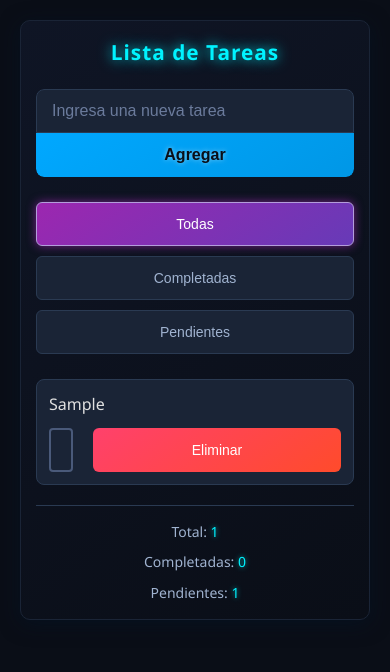
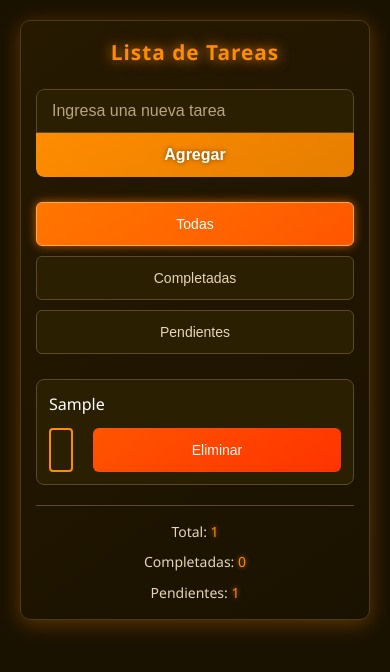
Before and after one commit to 202marko/todolist, a plain HTML site: page index.html in a window 390 px wide. Both pictures are taken after typing "Sample" into the empty fields and a click on the button "Agregar". Drawn offline with Linux system fonts and the light colour scheme.

Commit message:
Fix: cambiar color principal a naranja (v1.0.1)

```diff
--- a/style.css
+++ b/style.css
@@ -2,37 +2,37 @@
     box-sizing: border-box;
     margin: 0;
     padding: 0;
-    -webkit-tap-highlight-color: transparent; /* Eliminar highlight al tocar en iOS */
+    -webkit-tap-highlight-color: transparent;
 }
 
 :root {
-    --vh: 1vh; /* Variable para altura en móviles */
+    --vh: 1vh;
 }
 
 body {
     font-family: 'Segoe UI', Tahoma, Geneva, Verdana, sans-serif;
     line-height: 1.6;
-    color: #e0e0e0;
-    background-color: #0a0e17;
+    color: #ffffff; /* Blanco para el texto principal */
+    background-color: #1a1200; /* Fondo más oscuro para contraste con naranja */
     padding: 20px;
-    min-height: calc(var(--vh, 1vh) * 100); /* Altura dinámica para móviles */
+    min-height: calc(var(--vh, 1vh) * 100);
 }
 
 .container {
     max-width: 600px;
     margin: 0 auto;
-    background: linear-gradient(145deg, #0f1525, #0a0e17);
+    background: linear-gradient(145deg, #261900, #1a1200);
     padding: 30px;
     border-radius: 15px;
-    box-shadow: 0 4px 20px rgba(0, 20, 40, 0.5);
-    border: 1px solid #1a2436;
+    box-shadow: 0 4px 20px rgba(255, 140, 0, 0.3); /* Sombra naranja */
+    border: 1px solid #4a3c1a;
 }
 
 h1 {
     text-align: center;
     margin-bottom: 25px;
-    color: #00f3ff;
-    text-shadow: 0 0 10px rgba(0, 243, 255, 0.7);
+    color: #ff8c00; /* Naranja oscuro */
+    text-shadow: 0 0 10px rgba(255, 140, 0, 0.7);
     font-weight: 600;
     letter-spacing: 1px;
 }
@@ -42,44 +42,44 @@ h1 {
     margin-bottom: 25px;
     border-radius: 8px;
     overflow: hidden;
-    box-shadow: 0 0 15px rgba(0, 180, 255, 0.3);
+    box-shadow: 0 0 15px rgba(255, 165, 0, 0.4); /* Naranja */
 }
 
 #taskInput {
     flex: 1;
     padding: 12px 15px;
-    background-color: #1a2436;
-    color: #e0e0e0;
-    border: 1px solid #2a3a52;
+    background-color: #2a1f00;
+    color: #ffffff; /* Blanco */
+    border: 1px solid #5a4a2a;
     font-size: 16px;
     outline: none;
     transition: all 0.3s;
 }
 
 #taskInput:focus {
-    border-color: #00a8ff;
-    box-shadow: 0 0 10px rgba(0, 168, 255, 0.5);
+    border-color: #ff8c00; /* Naranja */
+    box-shadow: 0 0 10px rgba(255, 140, 0, 0.6);
 }
 
 #taskInput::placeholder {
-    color: #6b7b9c;
+    color: #b8a67c;
 }
 
 #addButton {
     padding: 12px 20px;
-    background: linear-gradient(145deg, #00a8ff, #0097e6);
-    color: #0a0e17;
+    background: linear-gradient(145deg, #ff8c00, #e67e00); /* Naranja */
+    color: #ffffff; /* Blanco */
     border: none;
     font-weight: bold;
     cursor: pointer;
     font-size: 16px;
     transition: all 0.3s;
-    text-shadow: 0 0 5px rgba(255, 255, 255, 0.5);
+    text-shadow: 0 0 5px rgba(0, 0, 0, 0.5);
 }
 
 #addButton:hover {
-    background: linear-gradient(145deg, #00f3ff, #00a8ff);
-    box-shadow: 0 0 15px rgba(0, 243, 255, 0.7);
+    background: linear-gradient(145deg, #ffa500, #ff8c00); /* Naranjas más claros */
+    box-shadow: 0 0 15px rgba(255, 165, 0, 0.7);
 }
 
 .filter-section {
@@ -91,9 +91,9 @@ h1 {
 
 .filter-btn {
     padding: 10px 18px;
-    background-color: #1a2436;
-    color: #a0b3d0;
-    border: 1px solid #2a3a52;
+    background-color: #2a1f00;
+    color: #e6d5b8;
+    border: 1px solid #5a4a2a;
     border-radius: 6px;
     cursor: pointer;
     transition: all 0.3s;
@@ -101,21 +101,21 @@ h1 {
 }
 
 .filter-btn:hover {
-    background-color: #23304a;
-    color: #c0d0f0;
-    border-color: #3a4a6a;
+    background-color: #3a2c00;
+    color: #fff0d6;
+    border-color: #7a5a2a;
 }
 
 .filter-btn.active {
-    background: linear-gradient(145deg, #9c27b0, #673ab7);
+    background: linear-gradient(145deg, #ff7700, #ff5500); /* Naranja intenso */
     color: #ffffff;
-    border-color: #b39ddb;
-    box-shadow: 0 0 10px rgba(156, 39, 176, 0.7);
+    border-color: #ffaa55;
+    box-shadow: 0 0 10px rgba(255, 119, 0, 0.7);
 }
 
 #taskList {
     list-style-type: none;
-    -webkit-overflow-scrolling: touch; /* Scroll suave en iOS */
+    -webkit-overflow-scrolling: touch;
 }
 
 .task-item {
@@ -123,42 +123,43 @@ h1 {
     align-items: center;
     padding: 15px;
     margin-bottom: 10px;
-    background-color: #1a2436;
-    border: 1px solid #2a3a52;
+    background-color: #2a1f00;
+    border: 1px solid #5a4a2a;
     border-radius: 8px;
     transition: all 0.3s;
 }
 
 .task-item:hover {
-    background-color: #23304a;
-    border-color: #3a4a6a;
+    background-color: #3a2c00;
+    border-color: #ff8c00; /* Naranja */
     transform: translateY(-2px);
-    box-shadow: 0 5px 15px rgba(0, 0, 0, 0.3);
+    box-shadow: 0 5px 15px rgba(255, 140, 0, 0.4);
 }
 
 .task-item.completed {
-    background-color: #15202b;
-    border-color: #1e3a5a;
+    background-color: #664400; /* Naranja oscuro */
+    border-color: #ff8c00;
 }
 
 .task-item.completed .task-name {
     text-decoration: line-through;
-    color: #6b7b9c;
+    color: #b8a67c;
 }
 
 .task-name {
     flex: 1;
     margin-left: 12px;
     font-size: 16px;
+    color: #ffffff; /* Blanco */
 }
 
-/* Estilo personalizado para el checkbox */
+/* Checkbox personalizado */
 .task-item input[type="checkbox"] {
     appearance: none;
     -webkit-appearance: none;
     width: 20px;
     height: 20px;
-    border: 2px solid #4a5a7a;
+    border: 2px solid #ff8c00; /* Naranja */
     border-radius: 4px;
     outline: none;
     cursor: pointer;
@@ -167,15 +168,15 @@ h1 {
 }
 
 .task-item input[type="checkbox"]:checked {
-    background-color: #00f3ff;
-    border-color: #00f3ff;
-    box-shadow: 0 0 10px rgba(0, 243, 255, 0.7);
+    background-color: #ff8c00; /* Naranja */
+    border-color: #ff8c00;
+    box-shadow: 0 0 10px rgba(255, 140, 0, 0.7);
 }
 
 .task-item input[type="checkbox"]:checked::after {
     content: "✓";
     position: absolute;
-    color: #0a0e17;
+    color: #1a1200; /* Fondo oscuro */
     font-size: 14px;
     font-weight: bold;
     top: 50%;
@@ -185,8 +186,8 @@ h1 {
 
 .delete-btn {
     padding: 8px 14px;
-    background: linear-gradient(145deg, #ff416c, #ff4b2b);
-    color: white;
+    background: linear-gradient(145deg, #ff5500, #ff3300); /* Naranja rojizo */
+    color: #ffffff; /* Blanco */
     border: none;
     border-radius: 6px;
     cursor: pointer;
@@ -196,14 +197,14 @@ h1 {
 }
 
 .delete-btn:hover {
-    background: linear-gradient(145deg, #ff6b9d, #ff6b4b);
-    box-shadow: 0 0 12px rgba(255, 65, 108, 0.7);
+    background: linear-gradient(145deg, #ff7700, #ff5500);
+    box-shadow: 0 0 12px rgba(255, 85, 0, 0.7);
 }
 
 .empty-message {
     text-align: center;
     padding: 30px;
-    color: #6b7b9c;
+    color: #b8a67c;
     font-style: italic;
     font-size: 18px;
 }
@@ -213,14 +214,14 @@ h1 {
     justify-content: space-between;
     margin-top: 20px;
     padding-top: 15px;
-    border-top: 1px solid #2a3a52;
-    color: #a0b3d0;
+    border-top: 1px solid #5a4a2a;
+    color: #e6d5b8;
     font-size: 14px;
 }
 
 .neon-text {
-    color: #00f3ff;
-    text-shadow: 0 0 5px rgba(0, 243, 255, 0.7);
+    color: #ff8c00; /* Naranja */
+    text-shadow: 0 0 5px rgba(255, 140, 0, 0.7);
 }
 
 .pulse {
@@ -235,13 +236,13 @@ h1 {
 
 @keyframes pulse {
     0% {
-        text-shadow: 0 0 10px rgba(0, 243, 255, 0.7);
+        text-shadow: 0 0 10px rgba(255, 140, 0, 0.7);
     }
     50% {
-        text-shadow: 0 0 20px rgba(0, 243, 255, 0.9), 0 0 30px rgba(0, 243, 255, 0.6);
+        text-shadow: 0 0 20px rgba(255, 140, 0, 0.9), 0 0 30px rgba(255, 200, 0, 0.6);
     }
     100% {
-        text-shadow: 0 0 10px rgba(0, 243, 255, 0.7);
+        text-shadow: 0 0 10px rgba(255, 140, 0, 0.7);
     }
 }
 
@@ -267,7 +268,7 @@ h1 {
     #taskInput {
         border-radius: 8px 8px 0 0;
         margin-bottom: 0;
-        font-size: 16px; /* Prevenir zoom en iOS */
+        font-size: 16px;
     }
 
     #addButton {
@@ -282,9 +283,9 @@ h1 {
     .filter-btn {
         flex: 1;
         min-width: 100px;
-        padding: 12px 12px; /* Más alto para touch */
+        padding: 12px 12px;
         font-size: 14px;
-        min-height: 44px; /* Tamaño mínimo para elementos táctiles */
+        min-height: 44px;
     }
 
     .task-item {
@@ -300,12 +301,12 @@ h1 {
     button,
     .filter-btn,
     .task-item input[type="checkbox"] {
-        min-height: 44px; /* Tamaño mínimo para elementos táctiles */
+        min-height: 44px;
     }
 
     #addButton,
     .delete-btn {
-        padding: 12px 16px; /* Botones más grandes para touch */
+        padding: 12px 16px;
     }
 }
 
@@ -354,7 +355,6 @@ h1 {
         margin-left: 10px;
     }
 
-    /* Ajustes para el checkbox en móvil */
     .task-item input[type="checkbox"] {
         width: 24px;
         height: 24px;
@@ -371,6 +371,6 @@ h1 {
 /* Prevenir zoom en inputs en iOS */
 @media (max-width: 768px) {
     input, select, textarea {
-        font-size: 16px; /* Prevenir zoom en iOS */
+        font-size: 16px;
     }
 }
```
